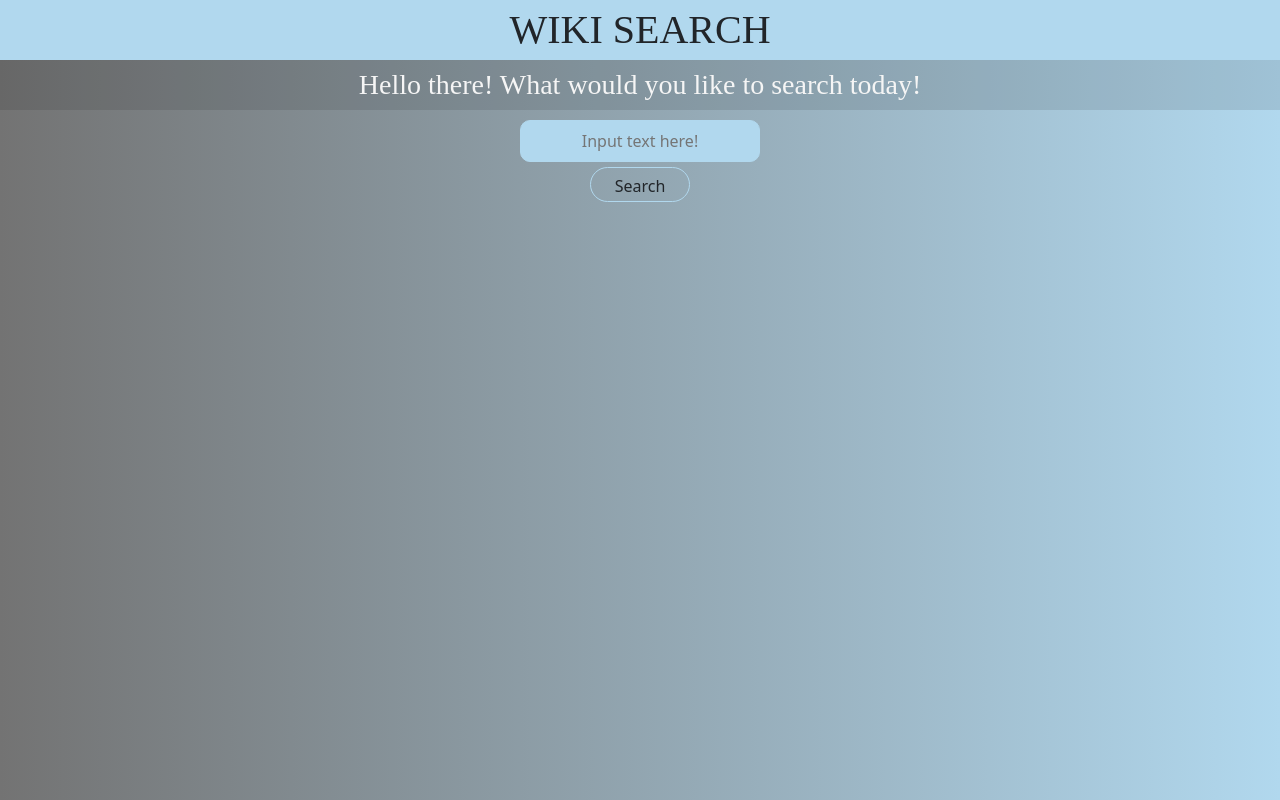
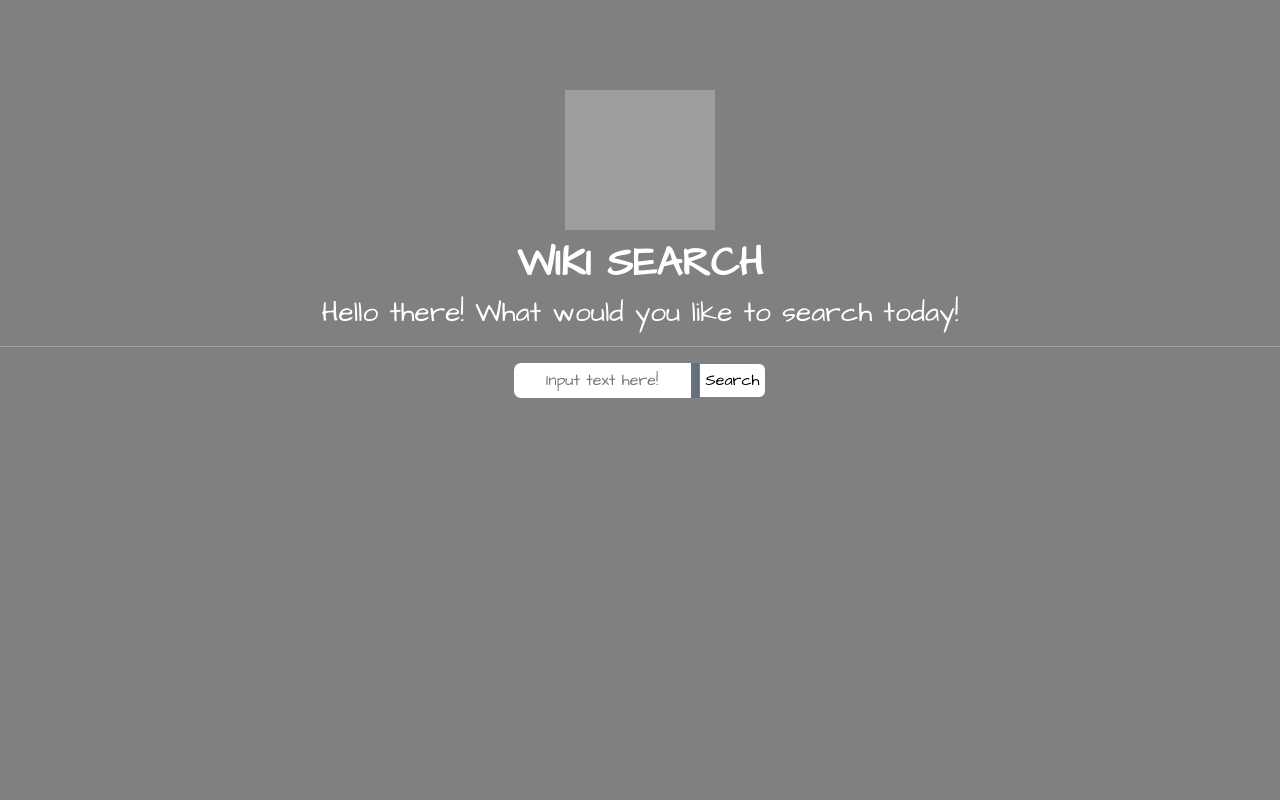
Before and after one commit to Khallekan/khallekan.github.io, a plain HTML site: page index.html in a window 1280 px wide. Drawn offline with nearby package versions, Linux system fonts and the light colour scheme; grey boxes are pictures that could not be loaded.

Commit message:
better styling i guess

```diff
--- a/index.css
+++ b/index.css
@@ -1,59 +1,86 @@
 html,
 body {
-  margin: 0px;
-  padding: 0px;
+  width: 100%;
+  padding: 0%;
+  height: 100%;
 }
 body {
+  background: gray;
+}
+
+.content {
   text-align: center;
-  background: linear-gradient(to right, #737373, #b1d8ee);
-}
-.header {
-  display: grid;
-  grid-template-columns: 1fr;
-  grid-template-rows: 60px 50px;
-  font-family: 'high tower text';
+  display: flex;
+  flex-direction: column;
+  height: 100vh;
+  padding-top: 10vh;
 }
 
 .logo {
-  margin: 0;
-  padding: 0;
-  background-color: rgb(177, 216, 238);
+  height: 150px;
+  width: 150px;
+  padding-top: 10px;
+}
+
+.header {
+  font-family: 'Architects Daughter', cursive;
+  color: white;
+}
+
+.big-heading {
   text-transform: uppercase;
-  grid-column: span 1;
-  grid-row: 1/2;
+  margin-top: 10px;
+  font-weight: bolder;
 }
-.logo-info {
-  background-color: rgba(0, 0, 0, 0.1);
-  margin: 0;
-  padding: 0;
-  grid-column: span 1;
-  grid-row: 2/3;
-  color: whitesmoke;
+
+.small-heading {
+  margin-bottom: 15px;
 }
-.searchBar {
-  margin: 10px auto;
-  /* width: fit-content; */
-  padding: 20px auto;
+
+.searchArea {
+  background: linear-gradient(to right, #dedede, #354656);
+  border-radius: 10px;
+  margin-left: auto;
+  margin-right: auto;
+  max-width: 500px;
+  height: 35px;
+  /* display: flex;
+  flex-direction: column;
+  justify-content: center;
+  align-items: center; */
 }
+.searchArea {
+  display: grid;
+  grid-template-columns: 70% 30%;
+  margin-bottom: 20px;
+}
+
 .search {
-  width: 15em;
-  height: 40px;
-  padding: 20px;
+  grid-column: 1 / 2;
   text-align: center;
-  background-color: rgb(177, 216, 238);
-  border-radius: 10px;
-  border: 1px solid rgb(177, 216, 238);
+  font-family: 'Architects Daughter', cursive;
+  border: none;
+  border-top-left-radius: 7px;
+  border-bottom-left-radius: 7px;
 }
 .button {
-  width: 100px;
-  height: 35px;
-  margin-top: 5px;
-  border: 1px solid rgb(177, 216, 238);
-  border-radius: 20px;
+  grid-column: 2 / 3;
+  margin-left: auto;
+  font-family: 'Architects Daughter', cursive;
+  background-color: white;
+  border: 1px solid gray;
+  border-top-right-radius: 7px;
+  border-bottom-right-radius: 7px;
 }
-.button:hover {
-  background-color: rgba(177, 216, 238);
+
+button:hover {
+  background-color: gray;
+  color: white;
+  border-top: 1px solid black;
+  border-right: 1px solid black;
+  border-bottom: 1px solid black;
 }
-.sB {
-  border: 2px solid black;
+
+.font {
+  font-family: 'Architects Daughter', cursive;
 }
--- a/index.html
+++ b/index.html
@@ -6,22 +6,24 @@
     <title>Wiki search</title>
     <link href="https://cdn.jsdelivr.net/npm/bootstrap@5.0.0-beta1/dist/css/bootstrap.min.css" rel="stylesheet"
         integrity="sha384-giJF6kkoqNQ00vy+HMDP7azOuL0xtbfIcaT9wjKHr8RbDVddVHyTfAAsrekwKmP1" crossorigin="anonymous">
+    <link rel="preconnect" href="https://fonts.gstatic.com">
+    <link href="https://fonts.googleapis.com/css2?family=Architects+Daughter&display=swap" rel="stylesheet">
     <link rel="stylesheet" type="text/css" href="index.css">
 </head>
 <body>
-    <header class='header'>
-        <h1 class='logo d-flex justify-content-center align-items-center'>wiki search</h1>
-        <h3 class='logo-info d-flex justify-content-center align-items-center'>Hello there! What would you like to search today!</h4>
-    </header>
-    <div class = 'extra'>
-        <section id="searchBar" class="searchBar">
-            <div class='container-sm text-dark'>
-                <input type="text" placeholder="Input text here!" class="search" id="input"/><br/>
-                <button id="button" class='button btn'>Search</button>
-            </div>
+    <div class='content'>
+        <header class='header'>
+            <img class="logo" src="https://upload.wikimedia.org/wikipedia/commons/thumb/8/80/Wikipedia-logo-v2.svg/657px-Wikipedia-logo-v2.svg.png" alt="Wikipedia Logo"/>
+            <h1 class='big-heading'>wiki search</h1>
+            <h3 class='small-heading'>Hello there! What would you like to search today!</h3>
+            <hr />
+        </header>
+        <section id="searchBar" class="searchArea">
+            <input type="text" placeholder="Input text here!" class="search" id="input"/>
+            <button id="button" class='button'>Search</button>
         </section>
+        <section id='result' class='result'></section>
     </div>
-    <section id='result'></section>
 
     <script type='text/javascript' src="index.js"></script>
 </body>
--- a/index.js
+++ b/index.js
@@ -23,7 +23,7 @@ const fetchResults = async (inputValue) => {
 const resultsOnPage = (data) => {
     result.insertAdjacentHTML(
         "beforeend",
-        `<h2>Showing results for ${input.value}</h2>`
+        `<h2 class="font">Showing results for ${input.value}</h2>`
     )
     data.query.search.map(array => {
         const url = `https://en.wikipedia.org/?curid=${array.pageid}`;
@@ -32,7 +32,7 @@ const resultsOnPage = (data) => {
         return result.insertAdjacentHTML(
             `beforeend`,
             `<hr/>
-            <div>
+            <div class="font">
             <h3 ><a href="${url}" target="_blank" rel="noopener">${resultTitle}</a></h3>
             <p>${resultSnippet}</p>
             </div>
@@ -51,11 +51,14 @@ const searchWiki = async () => {
         alert("I regret to admit that I have failed you curious one! :(");
     }
 }
+
+const returnInvalid = () => result.insertAdjacentHTML("beforeend", `<h3 class="font">That is invalid</h3>`);
+
 //searches after hitting the search button
 const sROC =  () => {
     if(checkUserInput() === 0) {
         clearDOM();
-        return result.insertAdjacentHTML("beforeend", `<h3>That is invalid</h3>`);
+        returnInvalid();
     }else{
         clearDOM();
         searchWiki();
@@ -65,7 +68,7 @@ const sROC =  () => {
 const sRAKP = (e) => {
     if(checkUserInput() === 0 && e.which === 13 ) {
         clearDOM();
-        return result.insertAdjacentHTML("beforeend", `<h3>That is invalid</h3>`);
+        returnInvalid();
     }else if(checkUserInput() > 0 && e.which === 13) {
         clearDOM();
         searchWiki();
```
